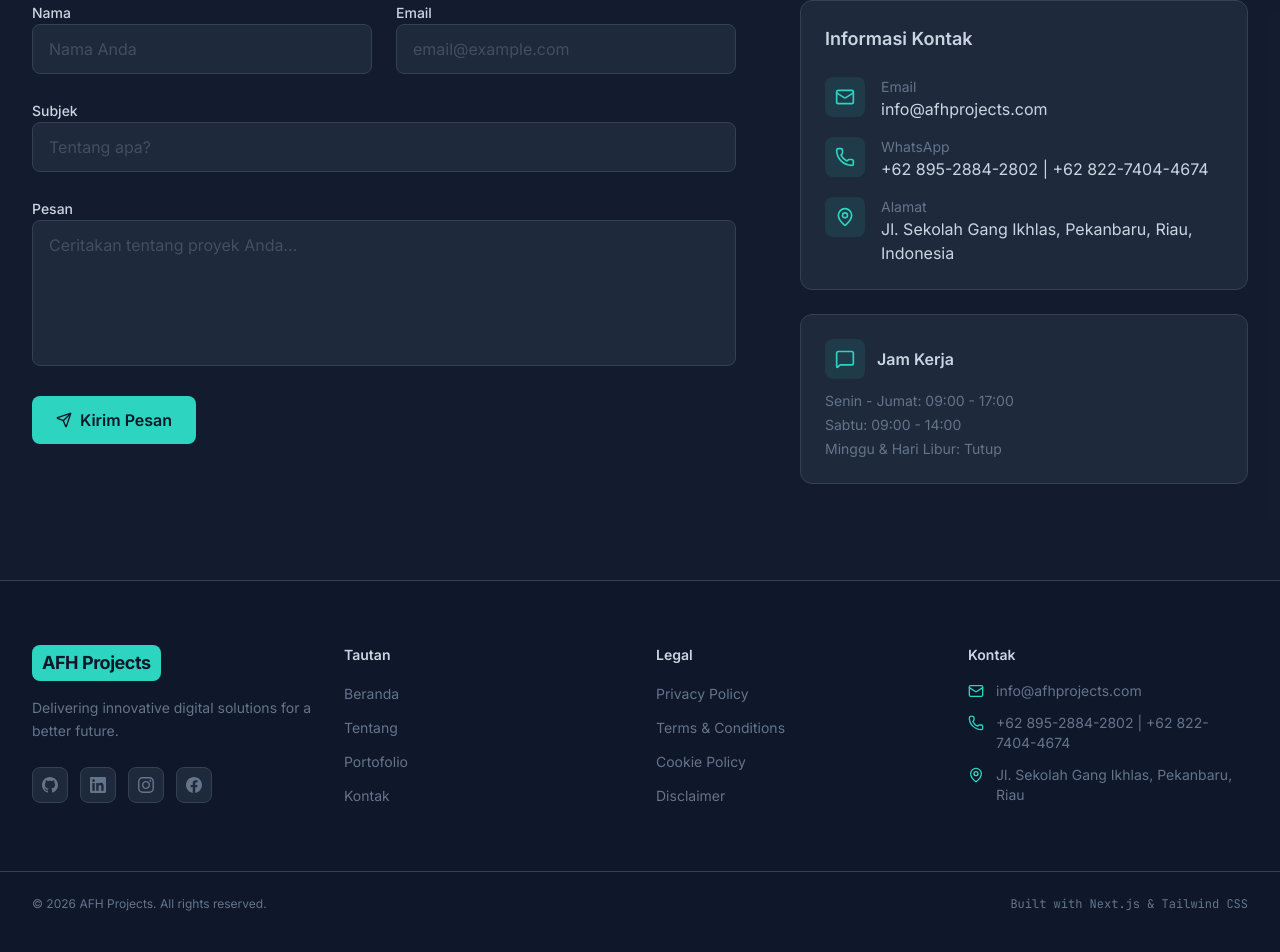
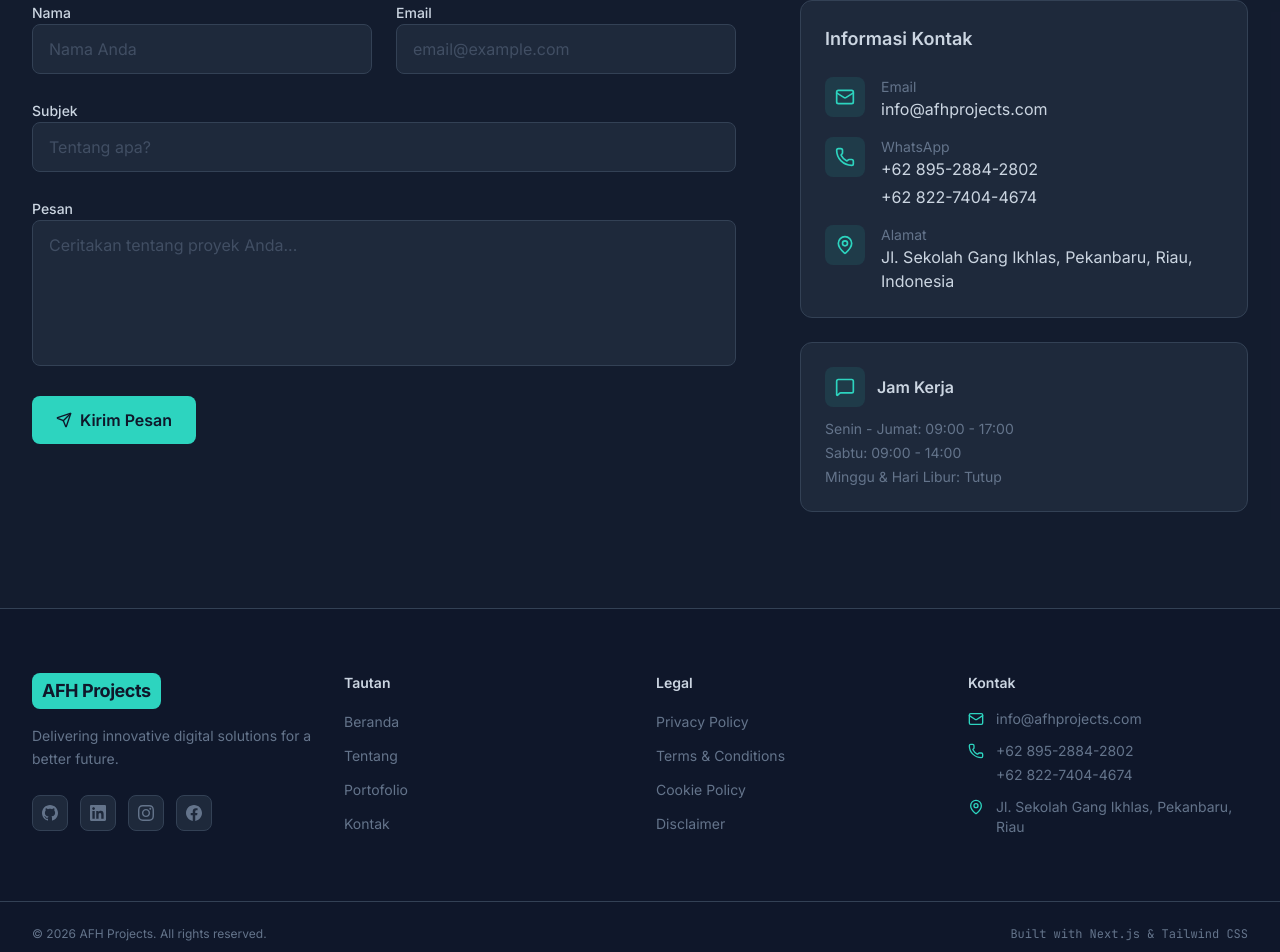
Before and after one commit to fharahap85/afh-projects, a Next.js app: page /contact in a window 1280 px wide. Shown: the part 497-1449 px from the top of the page. Built offline with nearby package versions, Linux system fonts and the light colour scheme.

Commit message:
stack WhatsApp numbers vertically

```diff
--- a/components/Footer.js
+++ b/components/Footer.js
@@ -148,11 +148,10 @@ export default function Footer() {
               </li>
               <li className="flex items-start gap-3">
                 <Phone className="w-4 h-4 text-accent mt-0.5 flex-shrink-0" />
-                <span className="text-sm text-muted">
-                  <a href="https://wa.me/6289528842802" target="_blank" rel="noopener noreferrer" className="hover:text-accent transition-colors">+62 895-2884-2802</a>
-                  {" | "}
-                  <a href="https://wa.me/6282274044674" target="_blank" rel="noopener noreferrer" className="hover:text-accent transition-colors">+62 822-7404-4674</a>
-                </span>
+                <div className="text-sm text-muted space-y-1">
+                  <a href="https://wa.me/6289528842802" target="_blank" rel="noopener noreferrer" className="block hover:text-accent transition-colors">+62 895-2884-2802</a>
+                  <a href="https://wa.me/6282274044674" target="_blank" rel="noopener noreferrer" className="block hover:text-accent transition-colors">+62 822-7404-4674</a>
+                </div>
               </li>
               <li className="flex items-start gap-3">
                 <MapPin className="w-4 h-4 text-accent mt-0.5 flex-shrink-0" />
--- a/pages/contact.js
+++ b/pages/contact.js
@@ -145,11 +145,10 @@ export default function Contact() {
                     </div>
                     <div>
                       <p className="text-sm text-muted">WhatsApp</p>
-                      <p className="text-foreground">
-                        <a href="https://wa.me/6289528842802" target="_blank" rel="noopener noreferrer" className="hover:text-accent transition-colors">+62 895-2884-2802</a>
-                        {" | "}
-                        <a href="https://wa.me/6282274044674" target="_blank" rel="noopener noreferrer" className="hover:text-accent transition-colors">+62 822-7404-4674</a>
-                      </p>
+                      <div className="text-foreground space-y-1">
+                        <a href="https://wa.me/6289528842802" target="_blank" rel="noopener noreferrer" className="block hover:text-accent transition-colors">+62 895-2884-2802</a>
+                        <a href="https://wa.me/6282274044674" target="_blank" rel="noopener noreferrer" className="block hover:text-accent transition-colors">+62 822-7404-4674</a>
+                      </div>
                     </div>
                   </div>
 
```
